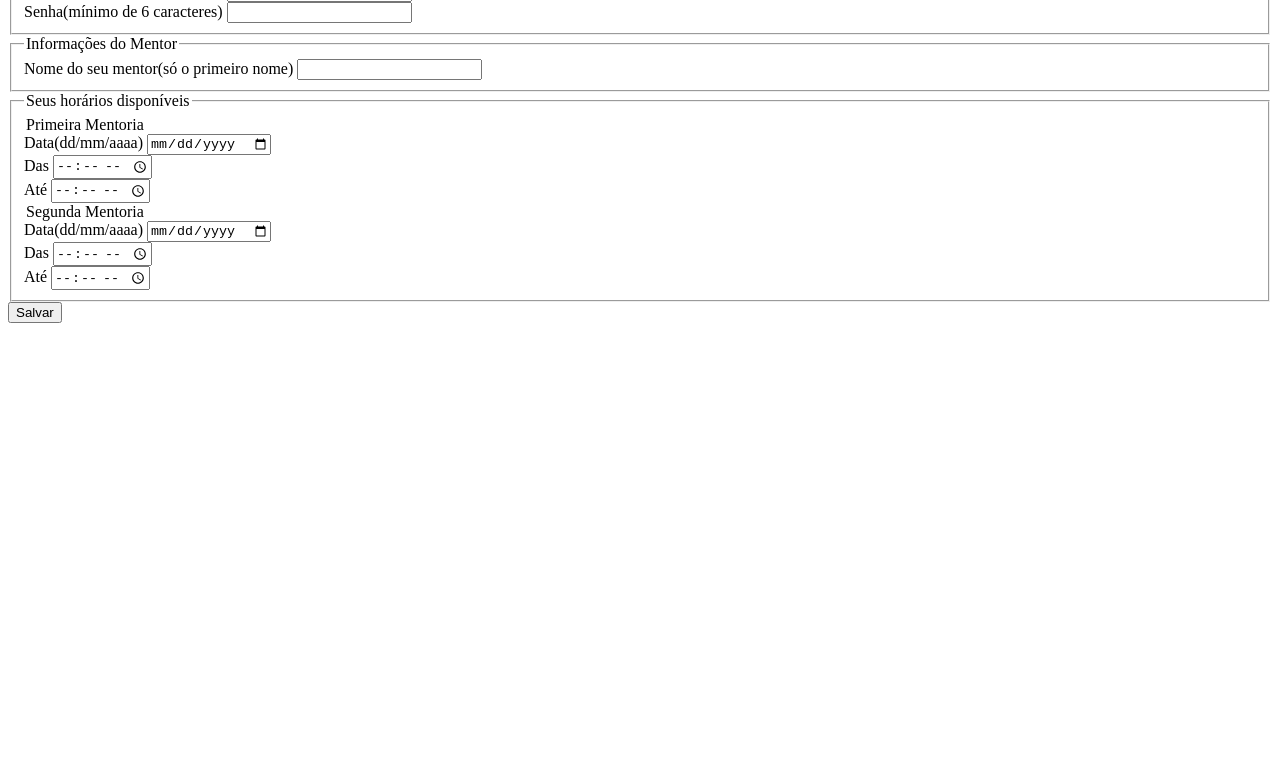
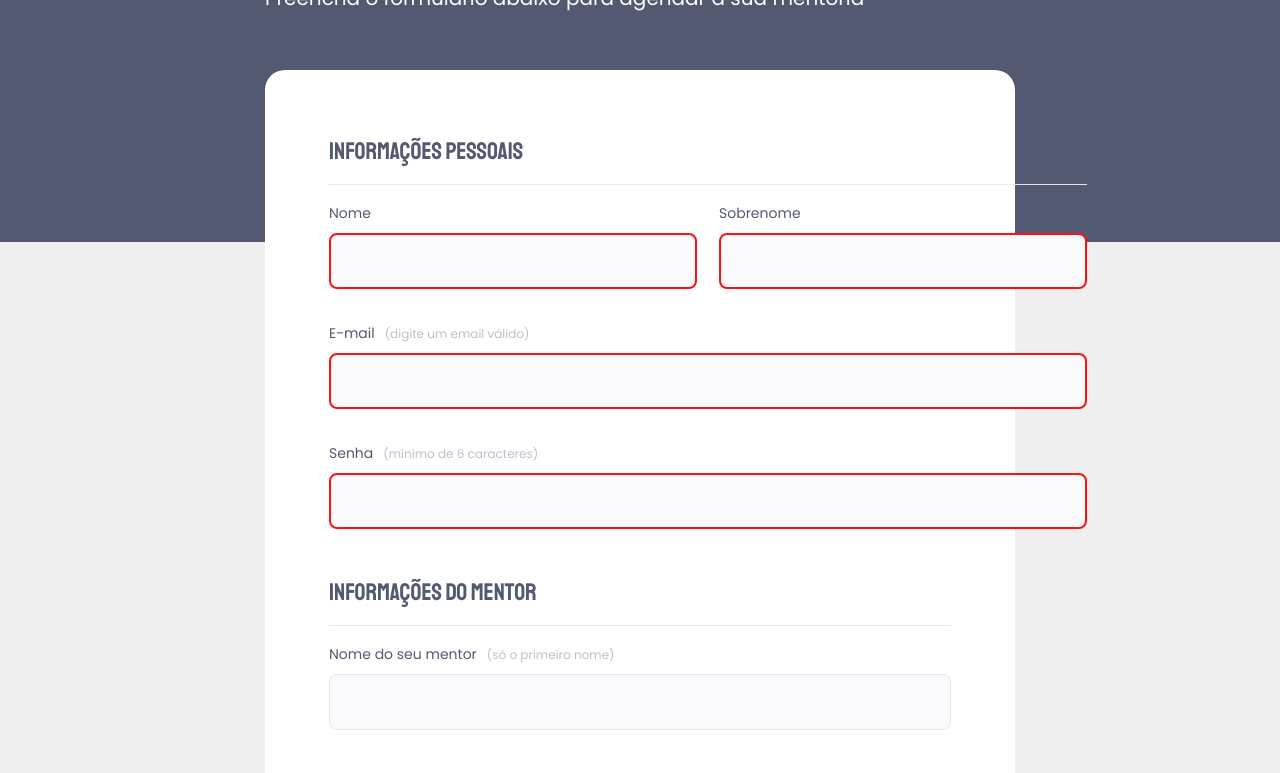
Before and after one commit to josiannefreitas/desafios-explorer, a plain HTML site: page desafio-03.1/index.html in a window 1280 px wide. Shown: the part 198-971 px from the top of the page. Before the commit the page ends 800 px from the top, so only its background shows below. Drawn offline with Linux system fonts and the light colour scheme.

Commit message:
💄 add style file

```diff
--- a/desafio-03.1/index.html
+++ b/desafio-03.1/index.html
@@ -1,40 +1,56 @@
 <!DOCTYPE html>
 <html lang="pt-br">
   <head>
-  <meta charset="UTF-8">
-  <meta name="viewport" content="width=device-width, initial-scale=1.0">
+    <link rel="preconnect" href="https://fonts.googleapis.com" />
+    <link rel="preconnect" href="https://fonts.gstatic.com" crossorigin />
+
+    <meta charset="UTF-8" />
+    <meta name="viewport" content="width=device-width, initial-scale=1.0" />
+
+    <link
+      href="https://fonts.googleapis.com/css2?family=Poppins&family=Staatliches&display=swap"
+      rel="stylesheet"
+    />
+    <link rel="stylesheet" href="style.css" />
+
     <title>Mentoria</title>
   </head>
   <body>
+    <div class="page">
       <header>
         <h1>Mentoria</h1>
         <p>Preencha o formulário abaixo para agendar a sua mentoria</p>
       </header>
+
       <form>
         <fieldset>
           <legend>Informações Pessoais</legend>
 
           <div class="fieldset-wrapper">
-        <div class="name">
+            <div class="col-2">
               <div class="input-wrapper">
                 <label for="first-name">Nome</label>
-            <input type="text" name="first-name" id="first-name">
+                <input type="text" name="first-name" id="first-name" required />
               </div>
 
               <div class="input-wrapper">
-            <label for="last-name">Nome</label>
-            <input type="text" name="last-name" id="last-name">
+                <label for="last-name">Sobrenome</label>
+                <input type="text" name="last-name" id="last-name" required />
               </div>
             </div>
 
             <div class="input-wrapper">
-          <label for="email">E-mail<span>(digite um email válido)</span></label>
-          <input type="email" name="email" id="email">
+              <label for="email"
+                >E-mail<span>(digite um email válido)</span></label
+              >
+              <input type="email" name="email" id="email" required />
             </div>
 
             <div class="input-wrapper">
-          <label for="password">Senha<span>(mínimo de 6 caracteres)</span></label>
-          <input type="password" name="password" id="password">
+              <label for="password"
+                >Senha<span>(mínimo de 6 caracteres)</span></label
+              >
+              <input type="password" name="password" id="password" required minlength="8" />
             </div>
           </div>
         </fieldset>
@@ -43,56 +59,91 @@
           <legend>Informações do Mentor</legend>
 
           <div class="input-wrapper">
-        <label for="mentor-name">Nome do seu mentor<span>(só o primeiro nome)</span></label>
-        <input type="text" name="mentor-name" id="mentor-name">
+            <label for="mentor-name"
+              >Nome do seu mentor<span>(só o primeiro nome)</span></label
+            >
+            <input type="text" name="mentor-name" id="mentor-name" />
           </div>
         </fieldset>
 
         <fieldset>
           <legend>Seus horários disponíveis</legend>
 
-      <div class="fieldset-wrapper">
-        <legend>Primeira Mentoria</legend>
+          <div class="mentorship-wrapper">
+            <h2>Primeira Mentoria</h2>
 
-        <div class="datetime">
+            <div class="col-2">
               <div class="date">
                 <div class="input-wrapper">
-              <label for="first-mentorship-date">Data<span>(dd/mm/aaaa)</span></label>
-              <input type="date" name="first-mentorship-date" id="first-mentorship-date">
+                  <label for="first-mentorship-date"
+                    >Data<span>(dd/mm/aaaa)</span></label
+                  >
+                  <input
+                    type="date"
+                    name="first-mentorship-date"
+                    id="first-mentorship-date"
+                    required
+                  />
                 </div>
               </div>
 
-          <div class="time">
+              <div class="col-2">
                 <div class="input-wrapper">
                   <label for="first-mentorship-initial-time">Das</label>
-              <input type="time" name="first-mentorship-initial-time" id="first-mentorship-initial-time">
+                  <input
+                    type="time"
+                    name="first-mentorship-initial-time"
+                    id="first-mentorship-initial-time"
+                    required
+                  />
                 </div>
 
                 <div class="input-wrapper">
                   <label for="first-mentorship-final-time">Até</label>
-              <input type="time" name="first-mentorship-final-time" id="first-mentorship-final-time">
+                  <input
+                    type="time"
+                    name="first-mentorship-final-time"
+                    id="first-mentorship-final-time"
+                    required
+                  />
                 </div>
               </div>
             </div>
           </div>
-      <div class="fieldset-wrapper">
-        <legend>Segunda Mentoria</legend>
+          <div class="mentorship-wrapper">
+            <h2>Segunda Mentoria</h2>
 
-        <div class="datetime">
+            <div class="col-2">
               <div class="date">
-            <label for="second-mentorship-date">Data<span>(dd/mm/aaaa)</span></label>
-            <input type="date" name="second-mentorship-date" id="second-mentorship-date">
+                <div class="input-wrapper">
+                  <label for="second-mentorship-date"
+                    >Data<span>(dd/mm/aaaa)</span></label
+                  >
+                  <input
+                    type="date"
+                    name="second-mentorship-date"
+                    id="second-mentorship-date"
+                  />
+                </div>
               </div>
 
-          <div class="time">
+              <div class="col-2">
                 <div class="input-wrapper">
                   <label for="second-mentorship-initial-time">Das</label>
-              <input type="time" name="second-mentorship-initial-time" id="second-mentorship-initial-time">
+                  <input
+                    type="time"
+                    name="second-mentorship-initial-time"
+                    id="second-mentorship-initial-time"
+                  />
                 </div>
 
                 <div class="input-wrapper">
                   <label for="second-mentorship-final-time">Até</label>
-              <input type="time" name="second-mentorship-final-time" id="second-mentorship-final-time">
+                  <input
+                    type="time"
+                    name="second-mentorship-final-time"
+                    id="second-mentorship-final-time"
+                  />
                 </div>
               </div>
             </div>
@@ -101,7 +152,8 @@
       </form>
 
       <footer>
-    <input type="button" value="Salvar">
+        <input class="button" type="button" value="Salvar" />
       </footer>
+    </div>
   </body>
 </html>
--- /dev/null
+++ b/desafio-03.1/style.css
@@ -0,0 +1,157 @@
+* {
+  margin: 0;
+  padding: 0;
+  box-sizing: border-box;
+}
+
+body {
+  background: #efefef;
+  font-family: 'Poppins', sans-serif;
+  color: #4e4958;
+  font-size: 14px;
+  line-height: 24px;
+  align-items: center;
+}
+
+body::before {
+  content: '';
+  background: #535971;
+  width: 100%;
+  height: 440px;
+  position: absolute;
+  z-index: -1;
+}
+
+.page {
+  width: 750px;
+  margin: auto;
+}
+
+header {
+  color: #fff;
+}
+
+h1 {
+  font-family: 'Staatliches', sans-serif;
+  font-size: 48px;
+  padding: 140px 0 20px;
+}
+
+p {
+  color: #fff;
+  font-size: 20px;
+  padding-bottom: 60px;
+}
+
+form {
+  background: #fff;
+  color: #535971;
+  border-radius: 20px 20px 0px 0px;
+  padding: 64px;
+  display: flex;
+  flex-direction: column;
+  gap: 30px;
+}
+
+fieldset {
+  border: none;
+}
+
+legend {
+  font-family: Staatliches;
+  font-size: 24px;
+  line-height: 34px;
+  width: 100%;
+  padding-bottom: 16px;
+  border-bottom: 1px solid #e6e6f0;
+  margin-bottom: 16px;
+}
+
+.fieldset-wrapper {
+  display: flex;
+  flex-direction: column;
+  gap: 16px;
+}
+
+.mentorship-wrapper {
+  display: flex;
+  flex-direction: column;
+  gap: 8px;
+}
+
+.col-2 {
+  display: flex;
+  gap: 22px;
+  width: 100%;
+}
+
+.input-wrapper {
+  display: flex;
+  flex-direction: column;
+  width: 100%;
+  gap: 8px;
+  margin-bottom: 16px;
+}
+
+span {
+  color: #C1BCCC;
+  font-size: 12px;
+  line-height: 20px;
+  margin-left: 10px;
+}
+
+input {
+  height: 56px;
+  background: #fafafc;
+  border: 1px solid #e6e6f0;
+  border-radius: 8px;
+  padding: 0 24px;
+  color: #535971;
+  font-family: Poppins, sans-serif;
+  font-size: 16px;
+  line-height: 26px;
+}
+
+h2 {
+  font-family: Staatliches, sans-serif;
+  font-size: 20px;
+  font-style: normal;
+  font-weight: 400;
+  line-height: 34px;
+}
+
+.date {
+  width: 100%;
+}
+
+footer {
+  background: #535971;
+  border-radius: 0px 0px 20px 20px;
+  height: 160px;
+  padding: 52px 70px;
+}
+
+.button {
+  background: #FF5374;
+  border: none;
+  border-radius: 20px;
+  display: flex;
+  width: 100%;
+  padding: 15px 40px;
+  justify-content: center;
+  align-items: center;
+  color: #FFF;
+  font-family: Staatliches;
+  font-size: 20px;
+  line-height: 26px;
+  cursor: pointer;
+}
+
+.button:hover {
+  background: #c82a49;
+
+}
+
+input:invalid {
+  border: 2px solid #ff1010;
+}
```
Lines whose indentation alone changed are shown as unchanged.
